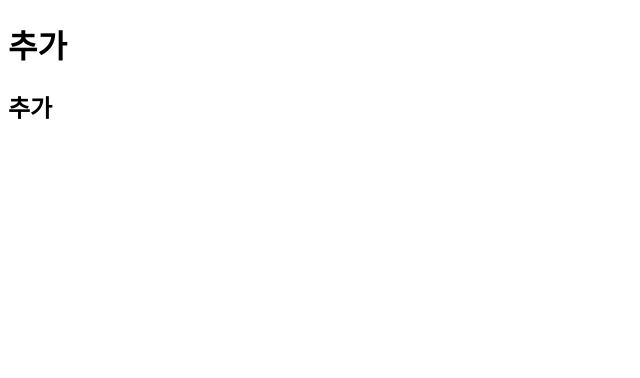
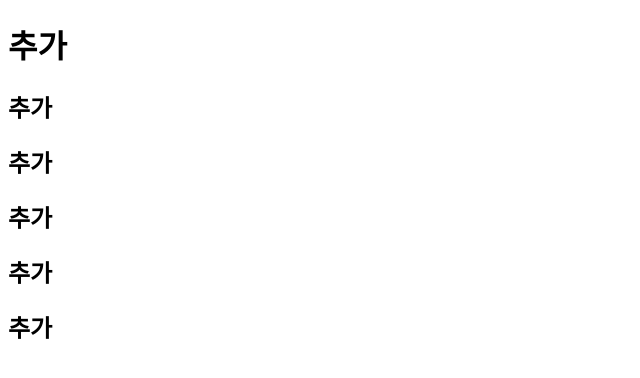
Before and after one commit to junes-lie/test_sample, a plain HTML site: page sub01.html in a window 1280 px wide. Shown: the whole page, without its empty margins (0-640 px from the left). Drawn offline with Linux system fonts and the light colour scheme.

Commit message:
Update sub01.html

```diff
--- a/sub01.html
+++ b/sub01.html
@@ -8,5 +8,9 @@
 <body>
   <h1>추가</h1>
   <h2>추가</h2>
+  <h2>추가</h2>
+  <h2>추가</h2>
+  <h2>추가</h2>
+  <h2>추가</h2>
 </body>
 </html>
```
